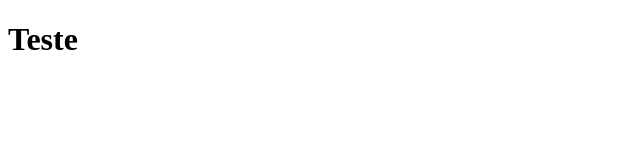
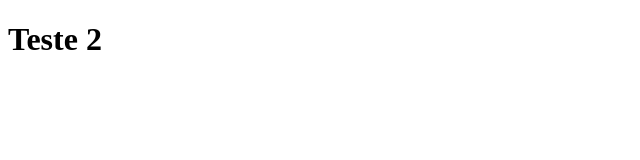
Before and after one commit to joaobernardo1/tab-news, a Next.js app: page / in a window 1280 px wide. Shown: the top 160 px of the page, without its empty margins (0-640 px from the left). Built offline with nearby package versions, Linux system fonts and the light colour scheme.

Commit message:
alterando frase

```diff
--- a/pages/index.js
+++ b/pages/index.js
@@ -1,6 +1,6 @@
 
 function Home(){
-    return <h1>Teste</h1>
+    return <h1>Teste 2</h1>
 }
 
 export default Home
```
